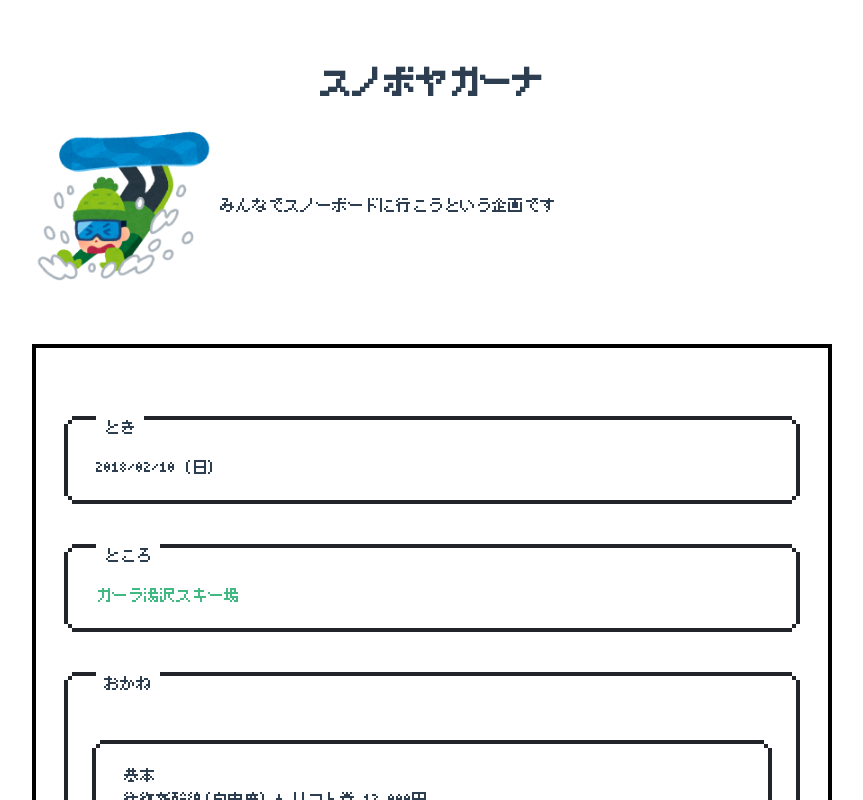
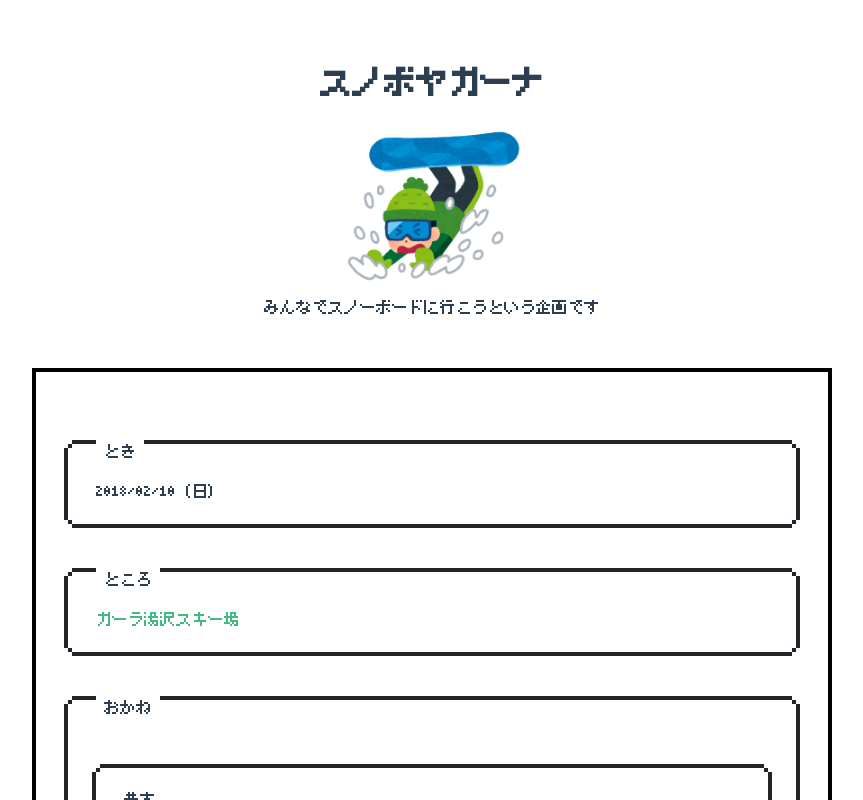
Before and after one commit to nekottyo/t2-snowboard, a Vue app: page / in a window 1280 px wide. Shown: the top 800 px of the page, without its empty margins (208-1071 px from the left). Built offline with nearby package versions, Linux system fonts and the light colour scheme.

Commit message:
Centering

```diff
--- a/src/App.vue
+++ b/src/App.vue
@@ -1,8 +1,10 @@
 <template>
   <div id="app">
-    <h1>スノボヤガーナ</h1>
-    <img alt="Snow Board" src="./assets/snowboard.png" />
-    みんなでスノーボードに行こうという企画です
+    <div class="center">
+      <h1>スノボヤガーナ</h1>
+      <img alt="Snow Board" src="./assets/snowboard.png" />
+      <p>みんなでスノーボードに行こうという企画です</p>
+    </div>
     <HelloWorld />
     <Footer />
   </div>
@@ -41,7 +43,7 @@ samp {
   margin-top: 60px;
 }
 
-h1 {
+.center {
   text-align: center;
 }
 
```
